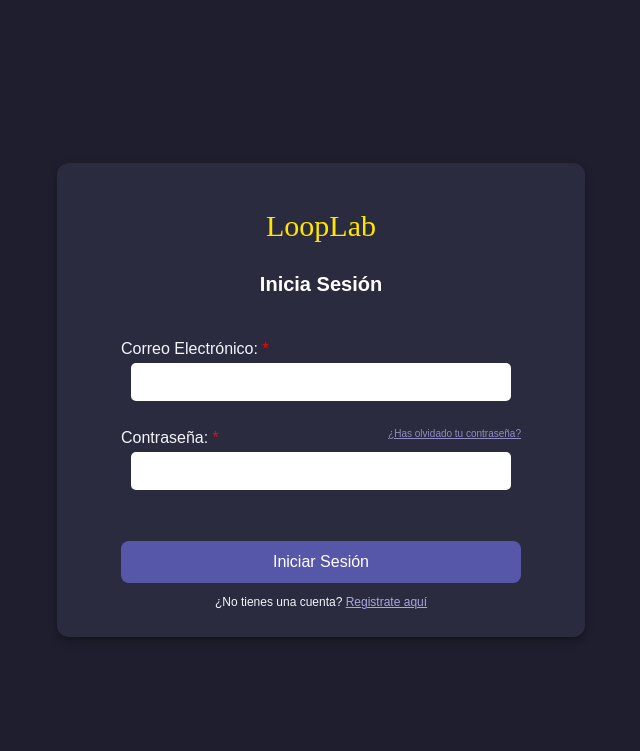
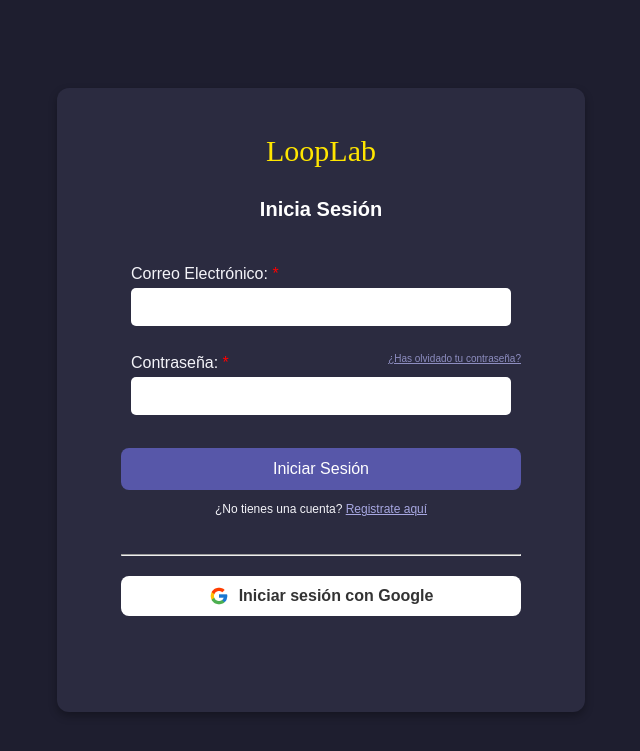
Before and after one commit to AlexSR05/Intermodular_EEDD, a PHP site: page /login_form.php in a window 1280 px wide. Shown: the top 751 px of the page, without its empty margins (319-959 px from the left). Run offline with PHP 8.4, Linux system fonts and the light colour scheme; some web fonts are replaced.

Commit message:
Cambios en el desarrollo de los formularios, con opción a Inicio de Sesión gon google

```diff
--- a/index/login_form.php
+++ b/index/login_form.php
@@ -50,6 +50,7 @@
           display: block;
           text-align: left;
           margin-top: 10px;
+          margin-left: 10px;
       }
       input {
           width: 90%;
@@ -102,6 +103,25 @@
         margin-top: 5px;
         text-align: left;
       }
+      .social-login {
+          margin-top: 20px;
+          margin-bottom: 80px;
+      }
+      .social-login button {
+          background-color: #ffffff;
+          color: #333;
+          display: flex;
+          align-items: center;
+          justify-content: center;
+          padding: 10px;
+          margin-top: 10px;
+          font-weight: bold;
+      }
+      .social-login img {
+          width: 20px;
+          height: 20px;
+          margin-right: 10px;
+      }
   </style>
 </head>
 <body>
@@ -121,18 +141,25 @@
             <?php
             if (isset($_SESSION['error_contrasenya']) && $_SESSION['error_contrasenya'] != "") {
                 echo "<p class='error'>" . $_SESSION['error_contrasenya'] . "</p>";
-                $_SESSION['error_contrasenya'] = ""; // Limpiar error después de mostrarlo
+                $_SESSION['error_contrasenya'] = "";
             }
             ?>
             <?php
             if (isset($_SESSION['error_usuario']) && $_SESSION['error_usuario'] != "") {
                 echo "<p class='error'>" . $_SESSION['error_usuario'] . "</p>";
-                $_SESSION['error_usuario'] = ""; // Limpiar error después de mostrarlo
+                $_SESSION['error_usuario'] = "";
             }
             ?>
-            <br><br><br>
+            <br><br>
             <button type="submit">Iniciar Sesión</button>
             <p class="option-register">¿No tienes una cuenta? <a href="registro.html" id="login">Registrate aquí</a></p>
+            <br>
+            <hr>
+            <div class="social-login">
+                <button onclick="window.location.href='google_auth.php'"> <!-- No hace nada de momento -->
+                    <img src="media/google_logo.png" alt="Google"> Iniciar sesión con Google
+                </button>
+            </div>
         </form>
     </section>
 </body>
--- a/index/registro.html
+++ b/index/registro.html
@@ -46,6 +46,7 @@
             display: block;
             text-align: left;
             margin-top: 10px;
+            margin-left: 10px;
         }
         input {
             width: 90%;
```
Also changed, not shown: index/media/google_logo.png (added).
